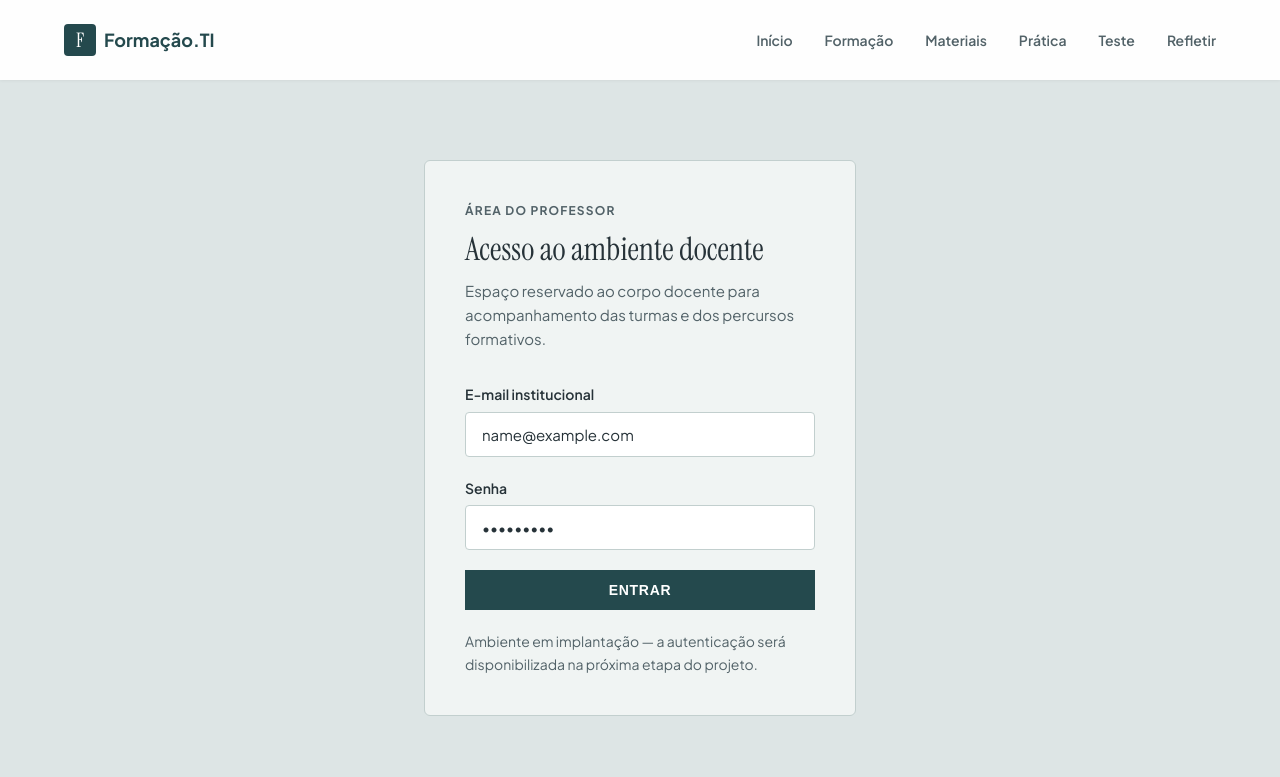
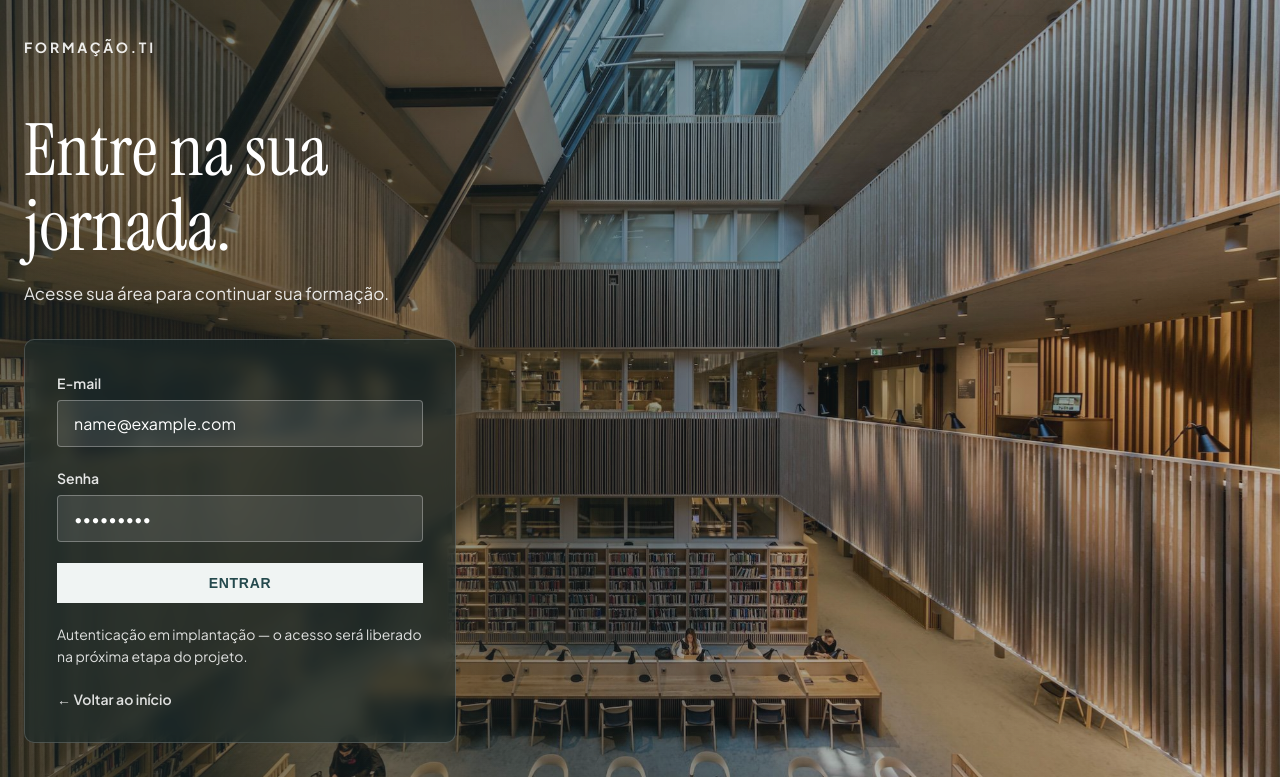
Before and after one commit to GuiCoder16/Plat, a plain HTML site: page login.html in a window 1280 px wide. Both pictures are taken after typing "name@example.com", "Sample123" into the empty fields and a click on the button "ENTRAR". Shown: the top 777 px of the page. Drawn offline with Linux system fonts and the light colour scheme.

Commit message:
Migrar acesso do professor para página imersiva separada e restaurar hero da home
Co-authored-by: base44-builder[bot] <245833847+base44-builder[bot]@users.noreply.github.com>

```diff
--- a/css/style.css
+++ b/css/style.css
@@ -426,161 +426,195 @@ html { scroll-behavior: smooth; }
 #conhecer { scroll-margin-top: 100px; }
 
 /* =========================================
-   HERO — PRIMEIRA DOBRA (HOME)
+   BOTÃO "ENTRAR" NO HEADER (todas as páginas)
    ========================================= */
-.hero {
+.nav-cta {
+  display: inline-flex;
+  align-items: center;
+  padding: 0.5rem 1.25rem;
+  background: var(--primary);
+  color: var(--surface);
+  border-radius: 4px;
+  font-size: 0.875rem;
+  font-weight: 600;
+  text-decoration: none;
+  transition: background 0.3s ease, transform 0.3s ease;
+}
+.nav-cta:hover { background: var(--primary-dark); transform: translateY(-1px); }
+.mobile-nav .nav-cta { margin-top: 0.5rem; justify-content: center; }
+
+/* =========================================
+   LOGIN — ÁREA DO PROFESSOR (página imersiva)
+   ========================================= */
+.login-hero {
   position: relative;
   min-height: 100vh;
   min-height: 100svh;
   display: flex;
-  align-items: flex-end;
+  align-items: center;
   overflow: hidden;
   isolation: isolate;
 }
 
-.hero-media {
+.login-bg {
   position: absolute;
   inset: 0;
   z-index: -1;
 }
 
-.hero-img {
+.login-bg-img {
   width: 100%;
   height: 100%;
   object-fit: cover;
   object-position: center 40%;
-  animation: hero-img-in 1.2s cubic-bezier(0.16, 1, 0.3, 1) backwards;
+  animation: login-bg-in 1.2s cubic-bezier(0.16, 1, 0.3, 1) backwards;
   transition: transform 0.8s cubic-bezier(0.16, 1, 0.3, 1);
   will-change: transform;
 }
 
-/* Overlay translúcido: escurece apenas o suficiente para leitura */
-.hero-overlay {
+/* Overlay translúcido: escurece apenas o suficiente, preservando a arquitetura */
+.login-overlay {
   position: absolute;
   inset: 0;
   background: linear-gradient(
-    180deg,
-    rgba(36, 73, 77, 0.35) 0%,
-    rgba(36, 73, 77, 0.12) 45%,
-    rgba(24, 42, 44, 0.62) 100%
+    90deg,
+    rgba(24, 42, 44, 0.62) 0%,
+    rgba(24, 42, 44, 0.4) 48%,
+    rgba(24, 42, 44, 0.2) 100%
   );
 }
 
-.hero-content {
+.login-brand {
+  position: absolute;
+  top: 2.25rem;
+  left: 1.5rem;
+  font-size: 0.875rem;
+  font-weight: 700;
+  text-transform: uppercase;
+  letter-spacing: 0.2em;
+  color: rgba(255, 255, 255, 0.9);
+  animation: login-fade-in 0.7s cubic-bezier(0.16, 1, 0.3, 1) 0.2s backwards;
+}
+
+.login-content {
   position: relative;
   z-index: 1;
-  width: 100%;
-  padding-top: 8rem;
-  padding-bottom: 4.5rem;
+  max-width: 480px;
+  padding: 6.5rem 1.5rem 3rem;
 }
 
-.hero-eyebrow {
-  font-size: 0.75rem;
-  font-weight: 700;
-  text-transform: uppercase;
-  letter-spacing: 0.14em;
-  color: rgba(255, 255, 255, 0.88);
-  margin-bottom: 1.25rem;
-  animation: hero-fade-in 0.7s cubic-bezier(0.16, 1, 0.3, 1) 0.45s backwards;
+.login-title {
+  font-size: clamp(2.5rem, 6.5vw, 4.5rem);
+  line-height: 1.05;
+  color: #FFFFFF;
+  margin-bottom: 1rem;
 }
 
-.hero-title {
-  font-size: clamp(2.75rem, 10vw, 8.5rem);
-  line-height: 0.95;
-  text-transform: uppercase;
-  color: #FFFFFF;
-  margin-bottom: 1.75rem;
+.login-word {
+  display: inline-block;
+  animation: login-word-in 0.7s cubic-bezier(0.16, 1, 0.3, 1) backwards;
 }
 
-.hero-line { display: block; }
-
-.hero-word {
-  display: inline-block;
-  animation: hero-word-in 0.8s cubic-bezier(0.16, 1, 0.3, 1) backwards;
+.login-sub {
+  color: rgba(255, 255, 255, 0.88);
+  font-size: 1.0625rem;
+  line-height: 1.6;
+  margin-bottom: 2rem;
+  animation: login-fade-in 0.75s cubic-bezier(0.16, 1, 0.3, 1) 0.85s backwards;
 }
 
-.hero-intro {
-  max-width: 560px;
-  font-size: 1.125rem;
-  line-height: 1.65;
-  color: rgba(255, 255, 255, 0.92);
-  margin-bottom: 2rem;
-  animation: hero-fade-in 0.75s cubic-bezier(0.16, 1, 0.3, 1) 0.55s backwards;
+.login-panel {
+  display: flex;
+  flex-direction: column;
+  gap: 1.25rem;
+  padding: 2rem;
+  background: rgba(24, 42, 44, 0.55);
+  border: 1px solid rgba(255, 255, 255, 0.18);
+  border-radius: 10px;
+  backdrop-filter: blur(8px);
+  -webkit-backdrop-filter: blur(8px);
+  animation: login-fade-in 0.8s cubic-bezier(0.16, 1, 0.3, 1) 1s backwards;
 }
 
-.hero-actions {
+.login-field {
   display: flex;
-  gap: 1rem;
-  flex-wrap: wrap;
-  animation: hero-fade-in 0.8s cubic-bezier(0.16, 1, 0.3, 1) 0.7s backwards;
+  flex-direction: column;
+  gap: 0.375rem;
 }
 
-.btn-hero-primary {
+.login-field label {
+  font-size: 0.875rem;
+  font-weight: 600;
+  color: rgba(255, 255, 255, 0.88);
+}
+
+.login-field input {
+  padding: 0.75rem 1rem;
+  background: rgba(255, 255, 255, 0.1);
+  border: 1px solid rgba(255, 255, 255, 0.3);
+  border-radius: 4px;
+  color: #FFFFFF;
+  font-family: var(--font-sans);
+  font-size: 1rem;
+}
+.login-field input::placeholder { color: rgba(255, 255, 255, 0.45); }
+
+.btn-login {
   background: var(--surface);
   color: var(--primary-dark);
 }
-.btn-hero-primary:hover {
+.btn-login:hover {
   background: #FFFFFF;
   transform: translateY(-2px);
 }
 
-.btn-hero-ghost {
-  background: rgba(255, 255, 255, 0.08);
-  border: 1px solid rgba(255, 255, 255, 0.7);
-  color: #FFFFFF;
-}
-.btn-hero-ghost:hover {
-  background: rgba(255, 255, 255, 0.16);
-  transform: translateY(-2px);
+.login-feedback {
+  font-size: 0.875rem;
+  color: rgba(255, 255, 255, 0.85);
+  margin: 0;
 }
 
-.btn-arrow {
-  display: inline-block;
-  transition: transform 0.3s cubic-bezier(0.16, 1, 0.3, 1);
+.login-back {
+  color: rgba(255, 255, 255, 0.85);
+  font-size: 0.875rem;
+  font-weight: 600;
+  text-decoration: none;
 }
-.btn-hero-ghost:hover .btn-arrow { transform: translateX(4px); }
+.login-back:hover { color: #FFFFFF; }
 
-@keyframes hero-img-in {
+@keyframes login-bg-in {
   from { opacity: 0; transform: scale(1.05); }
   to   { opacity: 1; transform: scale(1); }
 }
 
-@keyframes hero-word-in {
-  from { opacity: 0; transform: translateY(30px); }
+@keyframes login-word-in {
+  from { opacity: 0; transform: translateY(25px); }
   to   { opacity: 1; transform: translateY(0); }
 }
 
-@keyframes hero-fade-in {
+@keyframes login-fade-in {
   from { opacity: 0; transform: translateY(20px); }
   to   { opacity: 1; transform: translateY(0); }
 }
 
-/* Navbar discreta sobre o hero (apenas na Home) */
-#main-header.on-hero {
-  background: transparent !important;
-  box-shadow: none !important;
+/* Responsividade do Login */
+@media (max-width: 768px) {
+  .login-content { max-width: 560px; }
+  .login-bg-img { object-position: center; }
 }
-#main-header.on-hero .nav-link { color: #FFFFFF !important; }
-#main-header.on-hero > .container > a { color: #FFFFFF !important; }
-#main-header.on-hero .menu-toggle-bar { background: #FFFFFF !important; }
-
-/* Responsividade do Hero */
-@media (max-width: 768px) {
-  .hero-content { padding-bottom: 3rem; padding-top: 7rem; }
-  .hero-intro { font-size: 1rem; }
-  .hero-actions { flex-direction: column; align-items: stretch; }
-  .hero-img { object-position: center; }
+@media (max-width: 375px) {
+  .login-panel { padding: 1.5rem; }
+  .login-title { font-size: 2.25rem; }
 }
 
 /* Reduced Motion: conteúdo visível imediatamente, sem parallax */
 @media (prefers-reduced-motion: reduce) {
-  .hero-img,
-  .hero-word,
-  .hero-eyebrow,
-  .hero-intro,
-  .hero-actions {
+  .login-bg-img,
+  .login-brand,
+  .login-word,
+  .login-sub,
+  .login-panel {
     animation: none !important;
   }
-  .hero-img { transform: none !important; }
-  .btn-arrow { transition: none; }
+  .login-bg-img { transform: none !important; }
 }
--- a/js/login.js
+++ b/js/login.js
@@ -1,8 +1,45 @@
 // js/login.js — página Área do Professor (login.html)
 // Interface visual apenas: a autenticação real será implementada em etapa futura.
 
-document.getElementById("login-form").addEventListener("submit", (event) => {
-  event.preventDefault();
-  const feedback = document.getElementById("login-feedback");
-  feedback.textContent = "Ambiente em implantação — a autenticação será disponibilizada na próxima etapa do projeto.";
-});
+(function () {
+  const init = () => {
+    const form = document.getElementById("login-form");
+    const bgImg = document.getElementById("login-bg-img");
+
+    // Comportamento provisório e claramente controlado: sem autenticação falsa
+    if (form) {
+      form.addEventListener("submit", (event) => {
+        event.preventDefault();
+        const feedback = document.getElementById("login-feedback");
+        feedback.textContent = "Autenticação em implantação — o acesso será liberado na próxima etapa do projeto.";
+      });
+    }
+
+    if (!bgImg) return;
+
+    const reducedMotion = window.matchMedia("(prefers-reduced-motion: reduce)");
+    const finePointer = window.matchMedia("(hover: hover) and (pointer: fine)");
+
+    // Parallax extremamente discreto — apenas desktop (mouse), nunca em touch
+    // nem com prefers-reduced-motion ativo. Deslocamento limitado a ±5px.
+    if (finePointer.matches) {
+      let frame = null;
+
+      window.addEventListener("mousemove", (e) => {
+        if (reducedMotion.matches || frame) return;
+        frame = requestAnimationFrame(() => {
+          frame = null;
+          const dx = (e.clientX / window.innerWidth - 0.5) * 10;
+          const dy = (e.clientY / window.innerHeight - 0.5) * 10;
+          bgImg.style.transform = `scale(1.03) translate(${dx.toFixed(2)}px, ${dy.toFixed(2)}px)`;
+        });
+      }, { passive: true });
+    }
+  };
+
+  if (document.readyState === "loading") {
+    document.addEventListener("DOMContentLoaded", init);
+  } else {
+    init();
+  }
+})();
--- a/js/main.js
+++ b/js/main.js
@@ -20,6 +20,8 @@ function navLinkHtml({ href, label }) {
 
 const navLinksHtml = navLinks.map(navLinkHtml).join("\n        ");
 
+const loginCtaHtml = `<a href="login.html" class="nav-cta">Entrar</a>`;
+
 const HeaderComponent = `
   <header id="main-header" style="position: fixed; top: 0; width: 100%; z-index: 50; transition: all 0.3s; padding: 1.5rem 0; background: rgba(255, 255, 255, 0.95); box-shadow: 0 1px 3px rgba(0,0,0,0.05);">
     <div class="container" style="display: flex; justify-content: space-between; align-items: center;">
@@ -27,8 +29,9 @@ const HeaderComponent = `
         <div style="width: 32px; height: 32px; background: var(--slate-900); color: white; display: flex; align-items: center; justify-content: center; font-family: var(--font-serif); font-size: 1.25rem; border-radius: 4px;">F</div>
         <span style="font-weight: 700; font-size: 1.125rem;">Formação.TI</span>
       </a>
-      <nav class="desktop-nav" aria-label="Navegação principal" style="display: flex; gap: 2rem;">
+      <nav class="desktop-nav" aria-label="Navegação principal" style="display: flex; gap: 2rem; align-items: center;">
         ${navLinksHtml}
+        ${loginCtaHtml}
       </nav>
       <button id="menu-toggle" class="menu-toggle" aria-expanded="false" aria-controls="mobile-nav" aria-label="Abrir menu de navegação">
         <span class="menu-toggle-bar"></span>
@@ -38,6 +41,7 @@ const HeaderComponent = `
     </div>
     <nav id="mobile-nav" class="mobile-nav" aria-label="Navegação principal">
       ${navLinksHtml}
+      ${loginCtaHtml}
     </nav>
   </header>
 `;
--- a/login.html
+++ b/login.html
@@ -4,40 +4,44 @@
   <meta charset="UTF-8">
   <meta name="viewport" content="width=device-width, initial-scale=1.0">
   <title>Área do Professor | Formação.TI</title>
-  <meta name="description" content="Acesso à área do professor — ambiente docente da plataforma Formação.TI.">
+  <meta name="description" content="Acesso à área do professor — continue sua formação na plataforma Formação.TI.">
   <link rel="stylesheet" href="css/style.css">
 </head>
 <body>
-  <div id="header-placeholder"></div>
+  <main class="login-hero">
+    <div class="login-bg" aria-hidden="true">
+      <img src="assets/img/hero-biblioteca.jpg" alt="" class="login-bg-img" id="login-bg-img" fetchpriority="high">
+      <div class="login-overlay"></div>
+    </div>
 
-  <main style="padding-top: 160px;">
-    <section class="container" style="max-width: 480px; margin-bottom: 4rem;">
-      <div style="background: var(--surface); border: 1px solid var(--border); border-radius: 6px; padding: 2.5rem;">
-        <span class="eyebrow" style="display: block; margin-bottom: 0.75rem;">Área do professor</span>
-        <h1 class="font-serif" style="font-size: 2rem; margin-bottom: 0.75rem;">Acesso ao ambiente docente</h1>
-        <p style="color: var(--text-muted); font-size: 0.9375rem; line-height: 1.6; margin-bottom: 2rem;">
-          Espaço reservado ao corpo docente para acompanhamento das turmas e dos percursos formativos.
-        </p>
+    <p class="login-brand">Formação.TI</p>
 
-        <form id="login-form" style="display: flex; flex-direction: column; gap: 1.25rem;">
-          <div style="display: flex; flex-direction: column; gap: 0.375rem;">
-            <label for="login-email" style="font-size: 0.875rem; font-weight: 600;">E-mail institucional</label>
-            <input id="login-email" name="email" type="email" required autocomplete="email"
-              placeholder="professor@escola.edu.br"
-              style="padding: 0.75rem 1rem; border: 1px solid var(--border); border-radius: 4px; background: white; font-family: var(--font-sans); font-size: 0.9375rem; color: var(--text);">
-          </div>
-          <div style="display: flex; flex-direction: column; gap: 0.375rem;">
-            <label for="login-senha" style="font-size: 0.875rem; font-weight: 600;">Senha</label>
-            <input id="login-senha" name="senha" type="password" required autocomplete="current-password"
-              style="padding: 0.75rem 1rem; border: 1px solid var(--border); border-radius: 4px; background: white; font-family: var(--font-sans); font-size: 0.9375rem; color: var(--text);">
-          </div>
-          <button type="submit" class="btn btn-primary">Entrar</button>
-          <p id="login-feedback" role="status" aria-live="polite" style="font-size: 0.875rem; color: var(--text-muted); margin: 0;"></p>
-        </form>
-      </div>
-    </section>
+    <div class="login-content">
+      <h1 class="login-title font-serif">
+        <span class="login-word" style="animation-delay: 400ms;">Entre</span>
+        <span class="login-word" style="animation-delay: 480ms;">na</span>
+        <span class="login-word" style="animation-delay: 560ms;">sua</span>
+        <span class="login-word" style="animation-delay: 640ms;">jornada.</span>
+      </h1>
+      <p class="login-sub">Acesse sua área para continuar sua formação.</p>
+
+      <form id="login-form" class="login-panel">
+        <div class="login-field">
+          <label for="login-email">E-mail</label>
+          <input id="login-email" name="email" type="email" autocomplete="email" required
+            placeholder="professor@escola.edu.br">
+        </div>
+        <div class="login-field">
+          <label for="login-senha">Senha</label>
+          <input id="login-senha" name="senha" type="password" autocomplete="current-password" required>
+        </div>
+        <button type="submit" class="btn btn-login">Entrar</button>
+        <p id="login-feedback" class="login-feedback" role="status" aria-live="polite"></p>
+        <a href="index.html" class="login-back">← Voltar ao início</a>
+      </form>
+    </div>
   </main>
-  <div id="footer-placeholder"></div>
+
   <script src="js/main.js"></script>
   <script src="js/login.js"></script>
 </body>
```
Also changed, not shown: index.html (+12 -23 lines), js/hero.js (deleted, +0 -45 lines).
